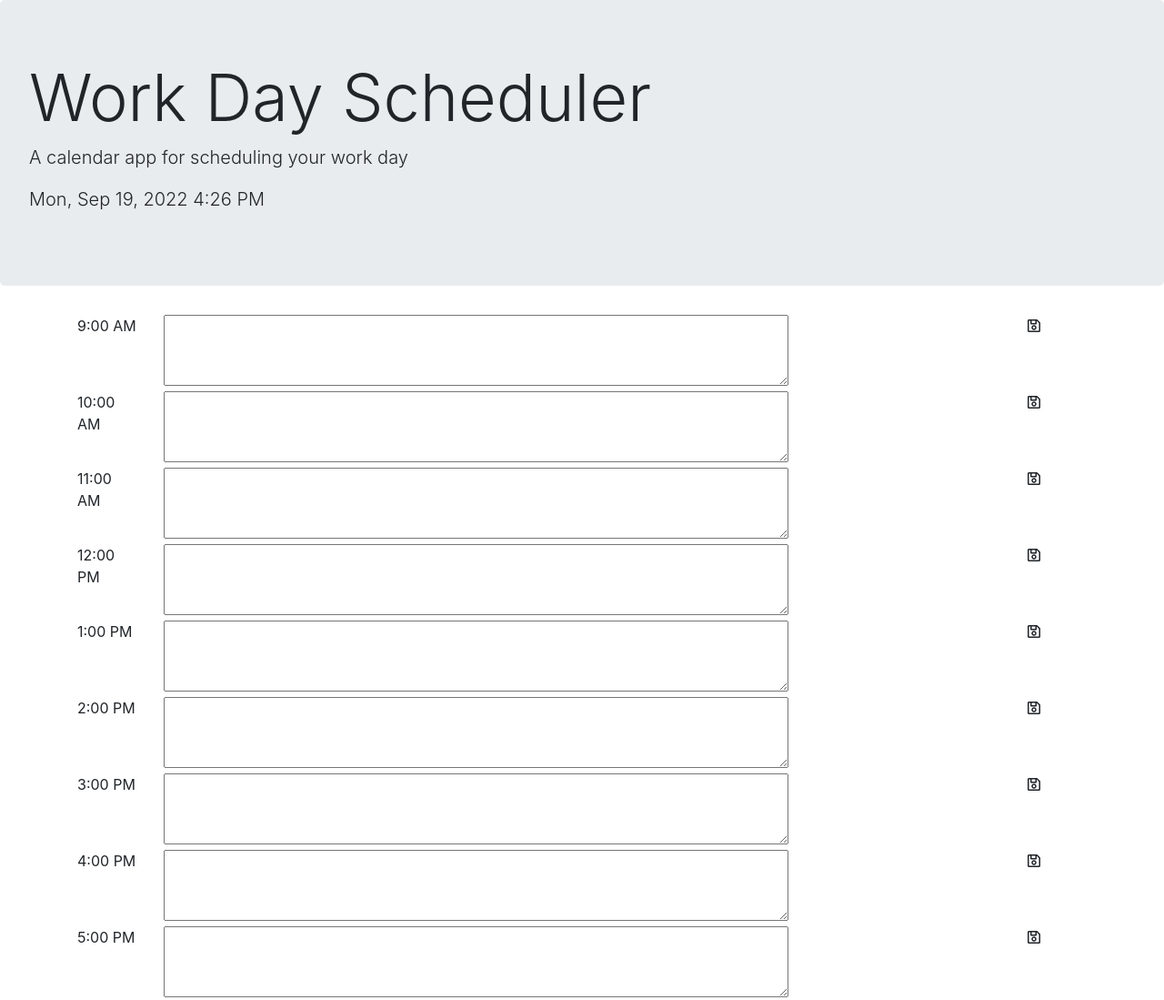
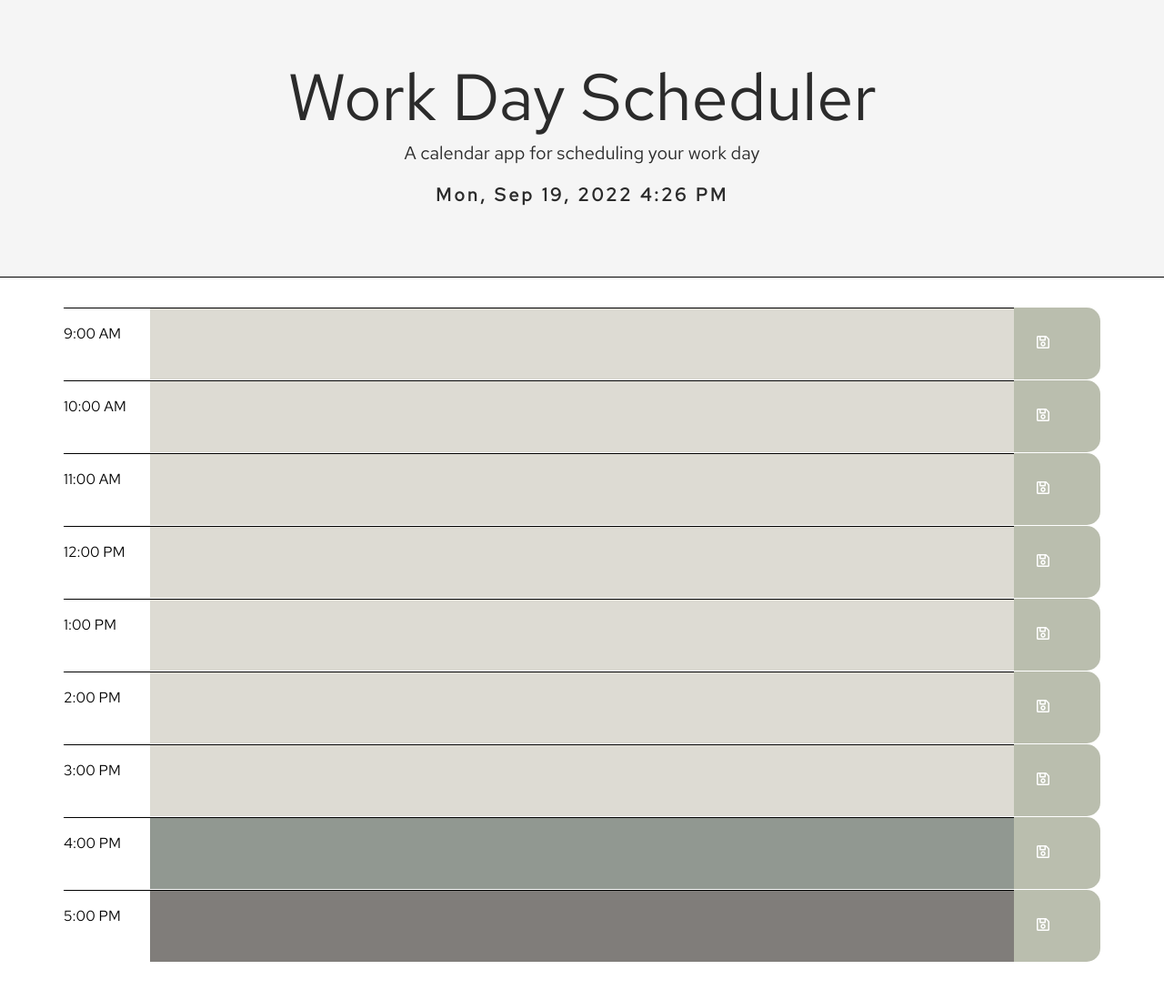
Before and after one commit to andrewgettz/Work-Day-App, a plain HTML site: page index.html in a window 1280 px wide. Shown: the whole page at 91% size. Drawn offline with nearby package versions, Linux system fonts and the light colour scheme.

Commit message:
trouble shooted css layout. Updated link

```diff
--- a/Assets/styles.css
+++ b/Assets/styles.css
@@ -2,15 +2,19 @@ body {
     font-family: 'Red Hat Text', sans-serif;
     font-size: 16px;
     line-height: 1;
-    margin-bottom: 50px;
+    margin-bottom: 50px
   }
 
   .jumbotron {
     text-align: center;
-    background-color: #f5f5f5;
-    color: rdb(43, 43, 43);
+    background-color: #F5F5F5;
+    color: rgb(43, 43, 43);
     border-radius: 0;
     border-bottom: 1px solid black;
+  }
+
+  .display-3 {
+    /* font-family: 'Red Hat Text', sans-serif; */
   }
 
   .date {
@@ -20,15 +24,15 @@ body {
     padding-bottom: 0;
   }
 
-.time-block {
+  .time-block{
     text-align: center;
-    border-radius: 16px;
+    border-radius: 15px;
   }
 
   .row {
-height: 82px;
-border-top: 1px solid white;
     white-space: pre-wrap;
+    height: 80px;
+    border-top: 1px solid white;;
   }
 
   .hour {
@@ -39,10 +43,10 @@ white-space: pre-wrap;
     padding-left: 0;
   }
 
-.desciption {
+  .description{
+    white-space: pre-wrap;
+    padding: 0;
     border-top: 1px solid black;
-    padding: 0;
-    white-space: pre-wrap;
   }
 
   textarea {
@@ -50,25 +54,31 @@ textarea {
     border: none;
     resize: none;
     color: #000000;
+    /* border-left: 1px solid black; */
     padding: 10px;
   }
 
   .past {
+    background-color: #DDDBD3;
+    color: white;
+  }
+
+  .present {
     background-color: #919891;
     color: white;
   }
 
   .future {
-    background-color:  #807D7A;
+    background-color: #807D7A;
     color: white;
   }
 
   .saveBtn {
     border-top-right-radius: 15px;
     border-bottom-right-radius: 15px;
-    background-color: #BABEAE;
+    background-color:#BABEAE;
     color: white;
-    padding: 30px;
+    padding-top: 30px;
     padding-left: 25px;
   }
 
--- a/index.html
+++ b/index.html
@@ -21,7 +21,7 @@
 
     <link href="https://fonts.googleapis.com/css?family=Josefin+Sans|Red+Hat+Text&display=swap" rel="stylesheet">
 
-    <link rel="stylesheet" href="Assets/style.css" />
+    <link rel="stylesheet" href="Assets/styles.css" />
 
   </head>
 
```
Lines whose indentation alone changed are shown as unchanged.
